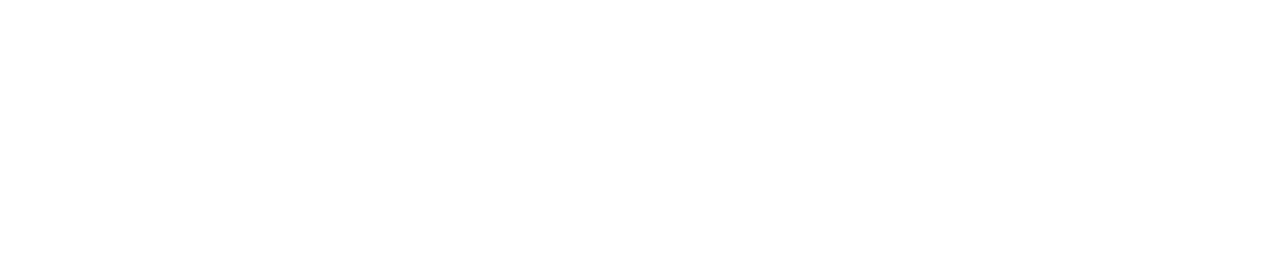
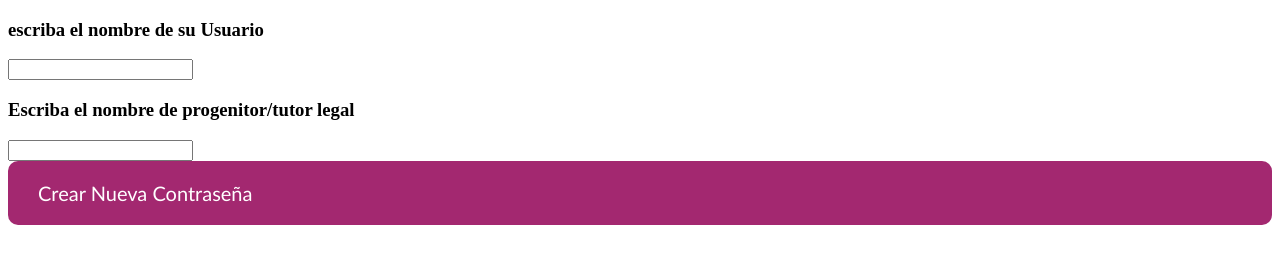
Before and after one commit to 48592475/Tagy-games, a plain HTML site: page Front--End-Elian/Pagina5.html in a window 1280 px wide. Drawn offline with Linux system fonts and the light colour scheme.

Commit message:
olvidaste la contraseña casi completo

```diff
--- a/Front--End-Elian/Pagina5.html
+++ b/Front--End-Elian/Pagina5.html
@@ -4,8 +4,18 @@
     <meta charset="UTF-8">
     <meta name="viewport" content="width=device-width, initial-scale=1.0">
     <title>Recupero de contraseña</title>
+    <link rel="stylesheet" href="Style(pagina5).css">
 </head>
 <body>
+<h3>escriba el nombre de su Usuario</h3>
+<input type="text">
 
+<h3>Escriba el nombre de progenitor/tutor legal</h3>
+<input type="text">
+
+
+</div>
+<a class = "botonn" href="Pagina6.html">Crear Nueva Contraseña</a>
+</div>
 </body>
 </html>
--- /dev/null
+++ b/Front--End-Elian/Style(pagina5).css
@@ -0,0 +1,10 @@
+.botonn {
+    display: block;
+    font-family: 'Trebuchet MS', 'Lucida Sans Unicode', 'Lucida Grande', 'Lucida Sans', Arial, sans-serif;
+    background-color: rgb(163, 40, 112);
+    color: white;
+    border-radius: 10px;
+    padding: 20px 30px;
+    text-decoration: none;
+    font-size: 20px;
+}
--- a/Front--End-Elian/script.js
+++ b/Front--End-Elian/script.js
@@ -2,3 +2,5 @@
 button.type = "button";
 button.innerText = "button";
 document.body.appendChild(button);*/
+
+const nombre = document.getElementById("name")
```
Also changed, not shown: Front--End-Elian/Pagina6.html (added, +19 -0 lines).
